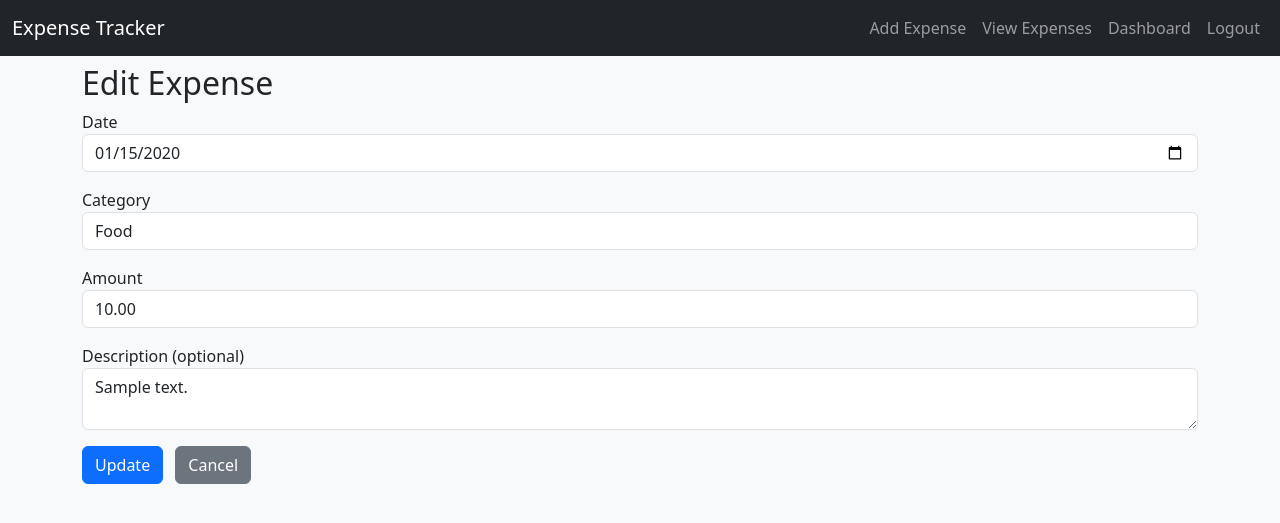
After one commit to sachin-paranjape/Personal_Expense_Tracker, a Flask app: page /edit/1 in a window 1280 px wide. The commit adds this page. Shown: the top 523 px of the page. Run offline with Flask 3, Linux system fonts and the light colour scheme; a user stored in the database is signed in; tables that the repository leaves empty hold one stand-in row (values such as "Sample post").

Commit message:
Added edit and delete operations completing the CRUD operations

```diff
--- a/app.py
+++ b/app.py
@@ -194,6 +194,56 @@ def dashboard():
                            category_values=category_values)
 
 
+@app.route('/edit/<int:exp_id>', methods=['GET', 'POST'])
+@login_required
+def edit_expense(exp_id):
+    expense = Expense.query.get_or_404(exp_id)
+    if expense.user_id != current_user.id:
+        flash('Unauthorized.', 'danger')
+        return redirect(url_for('view_expenses'))
+
+    if request.method == 'POST':
+        date_str = request.form.get('date')
+        category = request.form.get('category')
+        amount = request.form.get('amount')
+        description = request.form.get('description', '').strip()
+
+        if not date_str or not category or not amount:
+            flash('All fields are required.', 'danger')
+            return redirect(url_for('edit_expense', exp_id=exp_id))
+
+        try:
+            exp_date = datetime.strptime(date_str, '%Y-%m-%d').date()
+            amount_val = float(amount)
+        except Exception:
+            flash('Invalid input. Check date and amount formats.', 'danger')
+            return redirect(url_for('edit_expense', exp_id=exp_id))
+
+        expense.date = exp_date
+        expense.category = category
+        expense.amount = amount_val
+        expense.description = description
+
+        db.session.commit()
+        flash('Expense updated successfully.', 'success')
+        return redirect(url_for('view_expenses'))
+
+    return render_template('edit_expense.html', expense=expense)
+
+
+@app.route('/delete/<int:exp_id>', methods=['POST'])
+@login_required
+def delete_expense(exp_id):
+    expense = Expense.query.get_or_404(exp_id)
+    if expense.user_id != current_user.id:
+        flash('Unauthorized.', 'danger')
+        return redirect(url_for('view_expenses'))
+
+    db.session.delete(expense)
+    db.session.commit()
+    flash('Expense deleted.', 'info')
+    return redirect(url_for('view_expenses'))
+
 if __name__ == "__main__":
     # Ensure database tables exist
     with app.app_context():
--- /dev/null
+++ b/templates/edit_expense.html
@@ -0,0 +1,29 @@
+{% extends "base.html" %}
+{% block content %}
+<h2>Edit Expense</h2>
+<form method="post" action="{{ url_for('edit_expense', exp_id=expense.id) }}">
+<div class="mb-3">
+<label>Date</label>
+<input type="date" name="date" class="form-control" value="{{ expense.date.strftime('%Y-%m-%d') }}">
+</div>
+<div class="mb-3">
+<label>Category</label>
+<select name="category" class="form-control">
+<option {% if expense.category=='Food' %}selected{% endif %}>Food</option>
+<option {% if expense.category=='Travel' %}selected{% endif %}>Travel</option>
+<option {% if expense.category=='Shopping' %}selected{% endif %}>Shopping</option>
+<option {% if expense.category=='Other' %}selected{% endif %}>Other</option>
+</select>
+</div>
+<div class="mb-3">
+<label>Amount</label>
+<input type="number" step="0.01" name="amount" class="form-control" value="{{ '%.2f'|format(expense.amount) }}">
+</div>
+<div class="mb-3">
+<label>Description (optional)</label>
+<textarea name="description" class="form-control" rows="2" placeholder="Add a short note about this expense">{{ expense.description or '' }}</textarea>
+</div>
+<button class="btn btn-primary" type="submit">Update</button>
+<a href="{{ url_for('view_expenses') }}" class="btn btn-secondary ms-2">Cancel</a>
+</form>
+{% endblock %}
```
Also changed, not shown: templates/view_expenses.html (+12 -6 lines).
